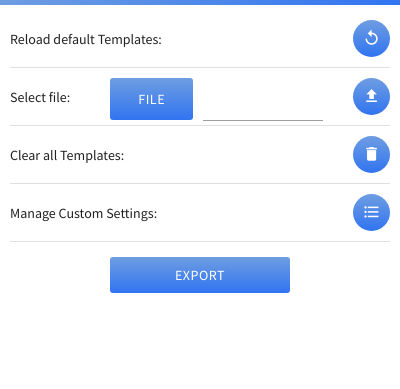
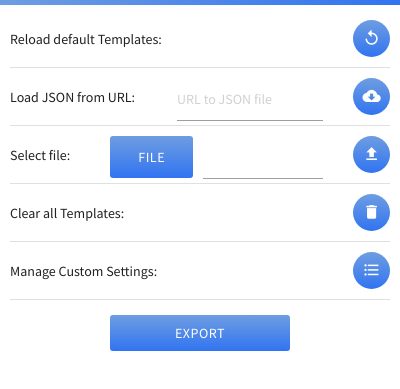
Before and after one commit to rdbrck/jira-template-injector, a browser extension: page src/html/popup.html in a window 400 px wide. Shown: the part 51-440 px from the top of the page. Drawn offline with Linux system fonts and the light colour scheme.

Commit message:
Revert "hwk: remove host perms and JSON-from-url field"
This reverts commit e48416bdd8f2570d1d51e7a01e86813988d12643.

```diff
--- a/src/html/popup.html
+++ b/src/html/popup.html
@@ -62,6 +62,22 @@ https://github.com/rdbrck/jira-description-extension/blob/master/LICENSE
                         <div class="col s4 right-align">
                             <a id="reset" class="btn-floating btn-jti tooltipped" data-position="left" data-delay="50" data-tooltip="Reload Templates">
                                 <i class="material-icons">replay</i>
+                            </a>
+                        </div>
+                    </div>
+                </div>
+                <div class="divider"></div>
+                <div class="section">
+                    <div class="row">
+                        <div class="col s5 valign-wrapper">
+                            <h6 class="valign-wrapper"> Load JSON from URL:</h6>
+                        </div>
+                        <div class="col s5">
+                            <input id="jsonURLInput" type="text" name="url" placeholder="URL to JSON file">
+                        </div>
+                        <div class="col s2 right-align">
+                            <a id="download" class="btn-floating btn-jti tooltipped" data-position="left" data-delay="50" data-tooltip="Download Templates">
+                                <i class="material-icons">cloud_download</i>
                             </a>
                         </div>
                     </div>
```
Also changed, not shown: .eslintrc.js, README.md, src/manifest.json.
